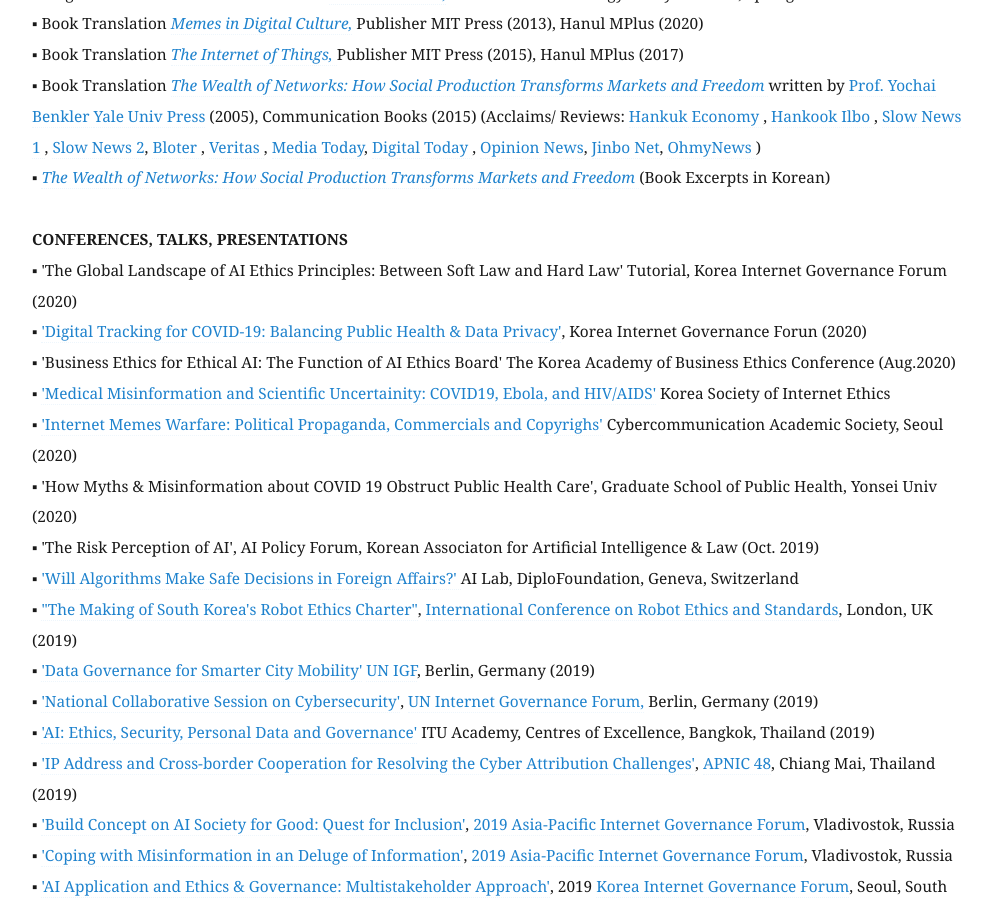
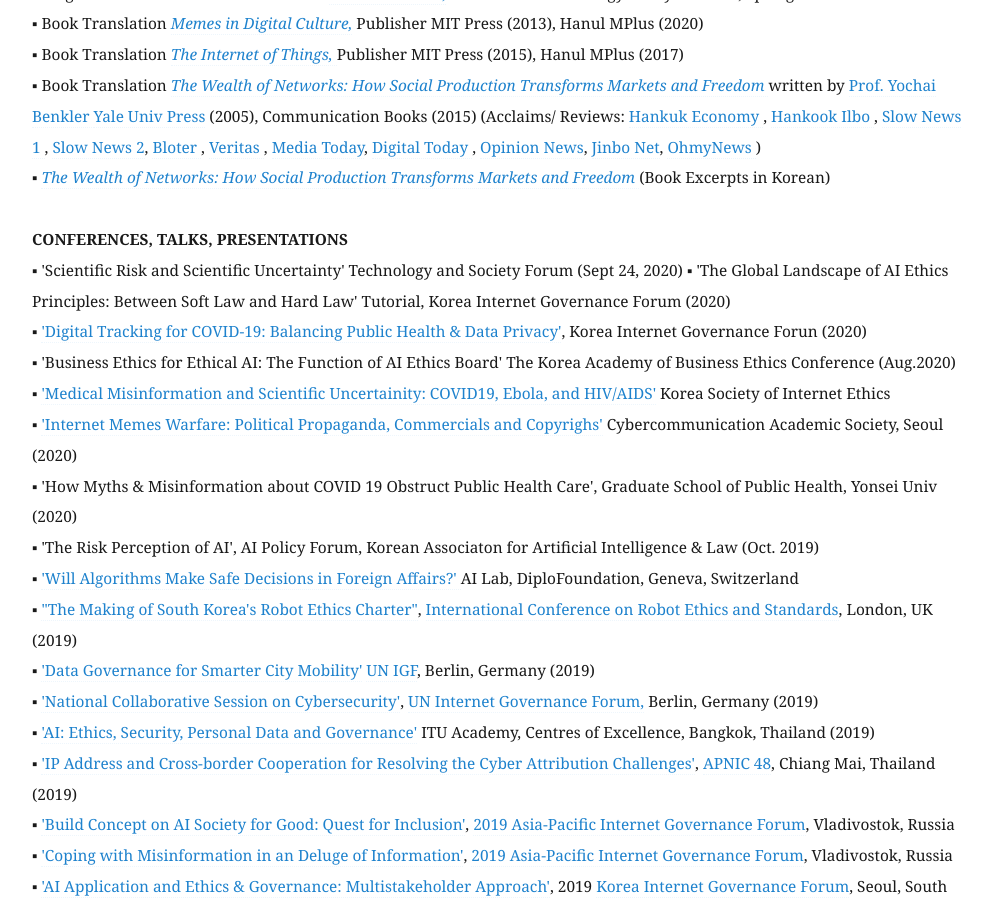
Before and after one commit to eunchangchoi/eunchangchoi.github.io, a Jekyll site: the page built from index.md, in a window 1280 px wide and 900 px high, scrolled down 2391 px. Shown: the whole window, without its empty margins (68-1060 px from the left). Built offline with Jekyll 4.4.1, drawn with Linux system fonts in a browser that asks for light colours.

Commit message:
Update index.md

```diff
--- a/index.md
+++ b/index.md
@@ -44,6 +44,7 @@
 ▪   <a href="http://wealthofnetworks.kr"> <i>The Wealth of Networks: How Social Production Transforms Markets and Freedom</i> </a> (Book Excerpts in Korean) <br>
 <br>
  <strong> CONFERENCES, TALKS, PRESENTATIONS </strong> <br>
+▪  'Scientific Risk and Scientific Uncertainty' Technology and Society Forum (Sept 24, 2020)
 ▪  'The Global Landscape of AI Ethics Principles: Between Soft Law and Hard Law' Tutorial, Korea Internet Governance Forum (2020) <br>
 ▪  <a href="https://www.slideshare.net/secret/vlJ18LSZxcB11J">'Digital Tracking for COVID-19: Balancing Public Health & Data Privacy'</a>, Korea Internet Governance Forun (2020) <br>
 ▪  'Business Ethics for Ethical AI: The Function of AI Ethics Board' The Korea Academy of Business Ethics Conference (Aug.2020) <br>
```
